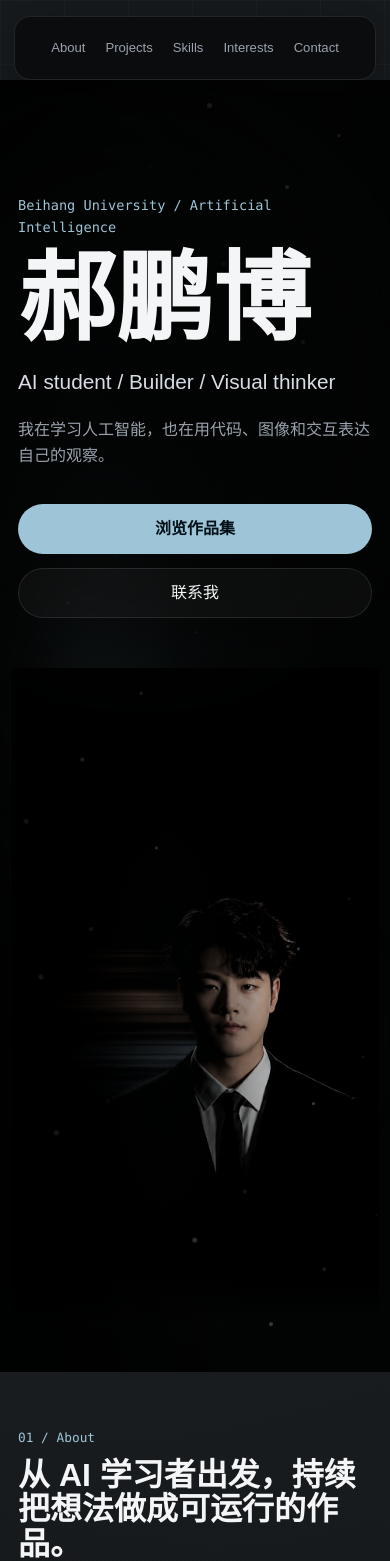
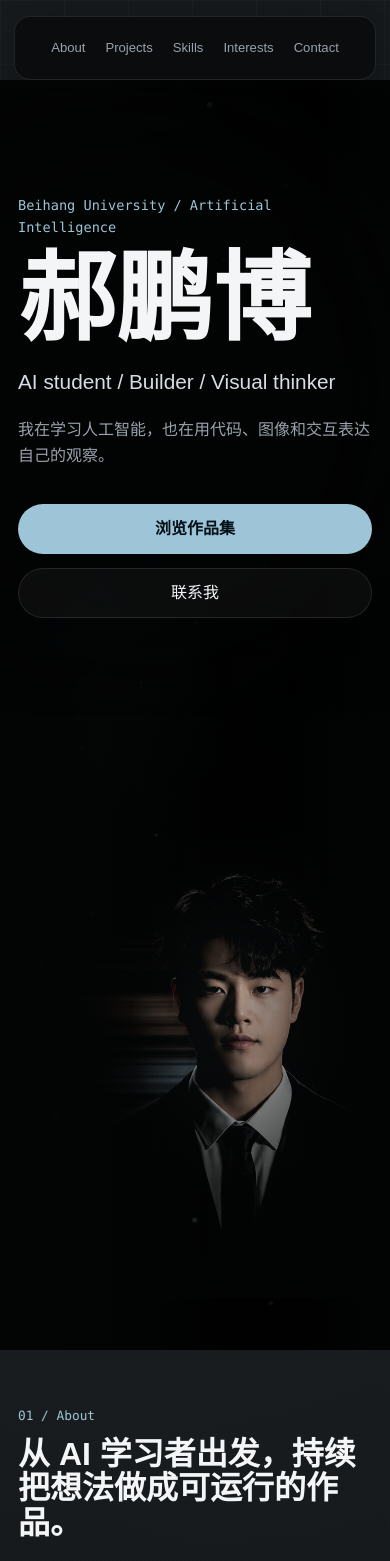
Before and after one commit to haopengbo6-maker/personal-website, a React (Vite) app: page / in a window 390 px wide. Shown: the top 1561 px of the page. Built offline with nearby package versions, Linux system fonts and the light colour scheme.

Commit message:
Blend and enlarge hero portrait

```diff
--- a/src/styles/global.css
+++ b/src/styles/global.css
@@ -116,9 +116,8 @@ button {
   padding: 56px 0 96px;
   overflow: hidden;
   background:
-    radial-gradient(ellipse 58% 72% at 20% 46%, rgba(157, 197, 215, 0.13), rgba(48, 65, 72, 0.055) 44%, transparent 76%),
-    radial-gradient(ellipse 44% 60% at 50% 56%, rgba(157, 197, 215, 0.035), transparent 76%),
-    #030404;
+    radial-gradient(ellipse 52% 68% at 18% 46%, rgba(157, 197, 215, 0.11), rgba(48, 65, 72, 0.04) 44%, transparent 76%),
+    linear-gradient(90deg, #030404 0%, #020303 48%, #000 100%);
 }
 
 .hero-section::after {
@@ -127,7 +126,9 @@ button {
   inset: 0;
   z-index: 1;
   pointer-events: none;
-  background: radial-gradient(ellipse 72% 92% at 78% 54%, transparent 0%, rgba(0, 0, 0, 0.18) 54%, rgba(0, 0, 0, 0.72) 100%);
+  background:
+    linear-gradient(90deg, rgba(3, 4, 4, 0.98) 0%, rgba(3, 4, 4, 0.86) 34%, rgba(3, 4, 4, 0.16) 58%, rgba(3, 4, 4, 0.2) 78%, rgba(3, 4, 4, 0.88) 100%),
+    radial-gradient(ellipse 72% 92% at 66% 58%, transparent 0%, rgba(0, 0, 0, 0.1) 58%, rgba(0, 0, 0, 0.64) 100%);
 }
 
 .hero-section::before {
@@ -263,11 +264,8 @@ button {
 
 .hero-portrait {
   position: absolute;
-  right: clamp(-230px, -8vw, -80px);
-  bottom: 0;
+  inset: 0;
   z-index: 0;
-  width: clamp(900px, 82vw, 1280px);
-  height: min(96vh, 980px);
   pointer-events: none;
   animation: portraitReveal 1.2s ease-out both;
 }
@@ -275,11 +273,14 @@ button {
 .hero-portrait::before {
   content: "";
   position: absolute;
-  inset: 18% -4% 0 18%;
+  right: clamp(190px, 20vw, 410px);
+  bottom: 6%;
+  width: clamp(620px, 54vw, 1040px);
+  height: clamp(620px, 72vh, 940px);
   z-index: -1;
-  background: radial-gradient(circle at 52% 46%, rgba(157, 197, 215, 0.18), transparent 44%);
-  filter: blur(42px);
-  opacity: 0.72;
+  background: radial-gradient(ellipse at 58% 48%, rgba(157, 197, 215, 0.18), rgba(157, 197, 215, 0.08) 34%, transparent 68%);
+  filter: blur(54px);
+  opacity: 0.7;
 }
 
 .hero-portrait::after {
@@ -288,37 +289,37 @@ button {
   inset: 0;
   z-index: 2;
   background:
-    radial-gradient(ellipse 44% 80% at 42% 54%, rgba(3, 4, 4, 0.72) 0%, rgba(3, 4, 4, 0.28) 46%, transparent 76%),
-    linear-gradient(to top, #030404 0%, rgba(0, 0, 0, 0.72) 7%, rgba(0, 0, 0, 0.08) 26%, transparent 58%),
-    radial-gradient(ellipse 72% 92% at 72% 62%, transparent 0%, rgba(0, 0, 0, 0.06) 52%, #000 100%);
+    linear-gradient(90deg, #030404 0%, rgba(3, 4, 4, 0.98) 35%, rgba(3, 4, 4, 0.12) 49%, transparent 65%, rgba(3, 4, 4, 0.2) 78%, #030404 100%),
+    linear-gradient(to top, #030404 0%, rgba(3, 4, 4, 0.82) 8%, rgba(3, 4, 4, 0.14) 28%, transparent 58%),
+    radial-gradient(ellipse 62% 84% at 64% 60%, transparent 0%, transparent 48%, rgba(3, 4, 4, 0.72) 86%, #030404 100%);
 }
 
 .hero-portrait img {
-  position: relative;
+  position: absolute;
   z-index: 1;
-  width: 100%;
-  height: 100%;
+  right: clamp(160px, 18vw, 360px);
+  bottom: clamp(-340px, -23vh, -210px);
+  width: auto;
+  height: clamp(1500px, 150vh, 2020px);
+  max-width: none;
   display: block;
-  object-fit: contain;
-  object-position: bottom center;
-  opacity: 0.96;
-  filter: contrast(1.08) saturate(0.9) brightness(0.98);
-  mask-image:
-    linear-gradient(to right, transparent 0%, black 12%, black 88%, transparent 100%),
-    linear-gradient(to top, transparent 0%, black 9%, black 100%);
-  -webkit-mask-image:
-    linear-gradient(to right, transparent 0%, black 12%, black 88%, transparent 100%),
-    linear-gradient(to top, transparent 0%, black 9%, black 100%);
+  opacity: 1;
+  filter: contrast(1.12) saturate(0.9) brightness(1.04);
+  mix-blend-mode: lighten;
+  mask-image: radial-gradient(ellipse 42% 58% at 58% 61%, black 0%, black 42%, rgba(0, 0, 0, 0.76) 58%, rgba(0, 0, 0, 0.28) 74%, transparent 92%);
+  -webkit-mask-image: radial-gradient(ellipse 42% 58% at 58% 61%, black 0%, black 42%, rgba(0, 0, 0, 0.76) 58%, rgba(0, 0, 0, 0.28) 74%, transparent 92%);
 }
 
 .portrait-aura {
   position: absolute;
-  inset: auto 12% 17% 2%;
-  height: 24%;
-  background: linear-gradient(90deg, transparent, rgba(157, 197, 215, 0.2), rgba(255, 255, 255, 0.08), transparent);
-  filter: blur(28px);
+  right: clamp(260px, 27vw, 540px);
+  bottom: 28%;
+  width: clamp(460px, 42vw, 780px);
+  height: 28%;
+  background: linear-gradient(90deg, transparent, rgba(157, 197, 215, 0.18), rgba(255, 255, 255, 0.06), transparent);
+  filter: blur(34px);
   mix-blend-mode: screen;
-  opacity: 0.54;
+  opacity: 0.46;
 }
 
 .particle-field {
@@ -327,6 +328,8 @@ button {
   z-index: 1;
   pointer-events: none;
   opacity: 0.62;
+  mask-image: linear-gradient(90deg, black 0%, black 46%, rgba(0, 0, 0, 0.34) 64%, rgba(0, 0, 0, 0.12) 82%, transparent 100%);
+  -webkit-mask-image: linear-gradient(90deg, black 0%, black 46%, rgba(0, 0, 0, 0.34) 64%, rgba(0, 0, 0, 0.12) 82%, transparent 100%);
 }
 
 .particle-field span {
@@ -1117,12 +1120,16 @@ button {
   }
 
   .hero-portrait {
+    inset: 0;
+    opacity: 0.78;
+    transform: none;
+  }
+
+  .hero-portrait img {
     right: 50%;
-    bottom: 0;
-    width: min(96vw, 860px);
-    height: min(66vh, 680px);
-    opacity: 0.78;
-    transform: translateX(50%);
+    bottom: -150px;
+    height: min(1180px, 118vh);
+    transform: translateX(58%);
   }
 
   .project-grid,
@@ -1188,20 +1195,35 @@ button {
 
   .hero-portrait {
     position: relative;
-    right: auto;
-    bottom: auto;
+    inset: auto;
     order: 2;
-    width: min(92vw, 520px);
-    height: auto;
-    margin: 32px auto 0;
+    width: 100%;
+    height: min(720px, 88vh);
+    margin: 22px auto 0;
     opacity: 0.82;
     transform: none;
   }
 
   .hero-portrait img {
-    height: auto;
-    min-height: 0;
-    object-fit: contain;
+    left: 50%;
+    right: auto;
+    bottom: -150px;
+    height: min(960px, 112vh);
+    transform: translateX(-50%);
+  }
+
+  .hero-portrait::before {
+    right: 50%;
+    bottom: 12%;
+    width: min(88vw, 520px);
+    height: 58%;
+    transform: translateX(50%);
+  }
+
+  .hero-portrait::after {
+    background:
+      linear-gradient(90deg, #030404 0%, rgba(3, 4, 4, 0.36) 24%, transparent 50%, rgba(3, 4, 4, 0.36) 76%, #030404 100%),
+      linear-gradient(to top, #030404 0%, rgba(3, 4, 4, 0.8) 10%, rgba(3, 4, 4, 0.08) 36%, transparent 68%);
   }
 
   .project-grid,
@@ -1251,8 +1273,14 @@ button {
   }
 
   .hero-portrait {
-    width: min(94vw, 440px);
+    width: 100%;
+    height: min(640px, 82vh);
     opacity: 0.76;
+  }
+
+  .hero-portrait img {
+    bottom: -120px;
+    height: min(840px, 104vh);
   }
 }
 
```
